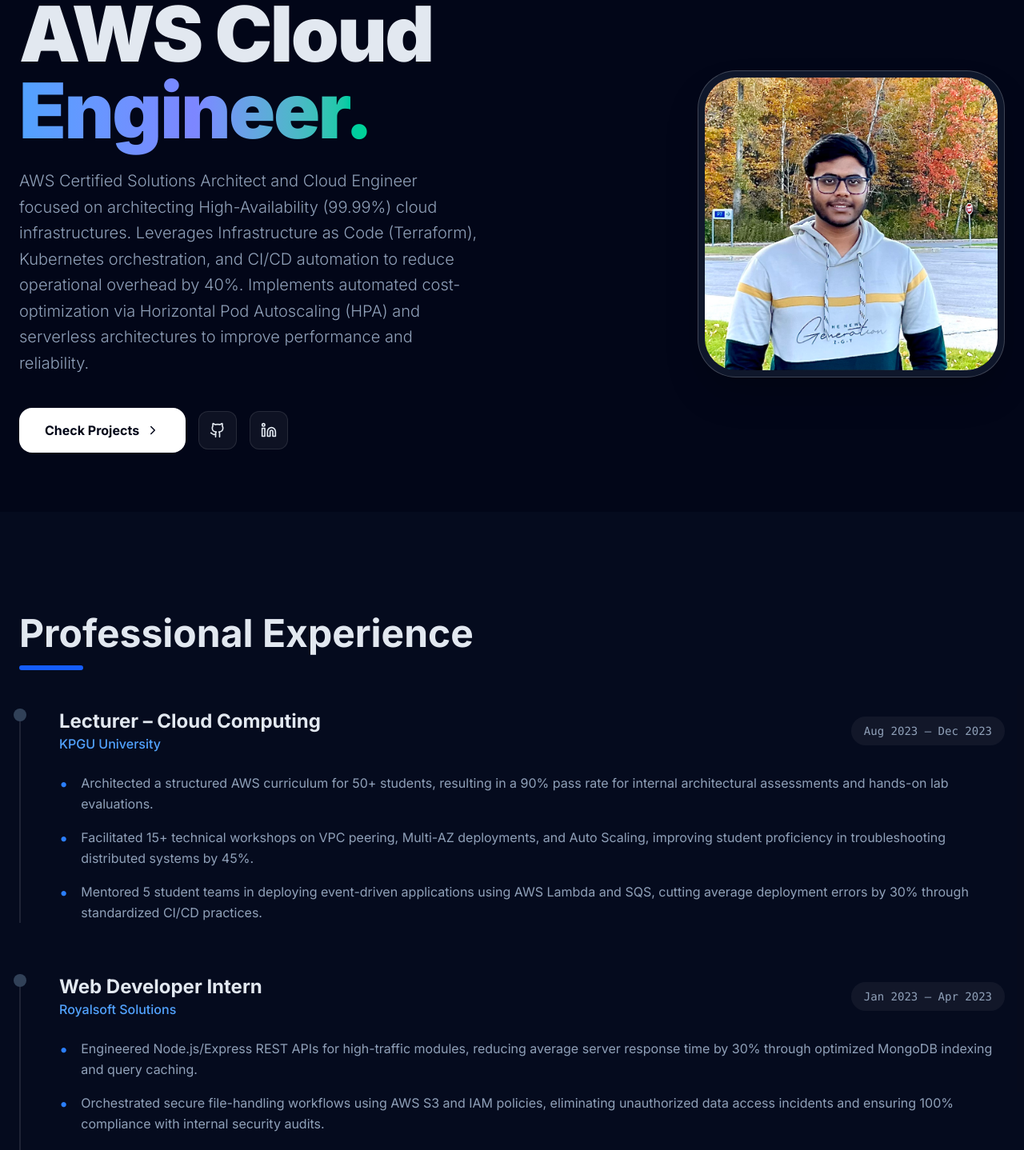
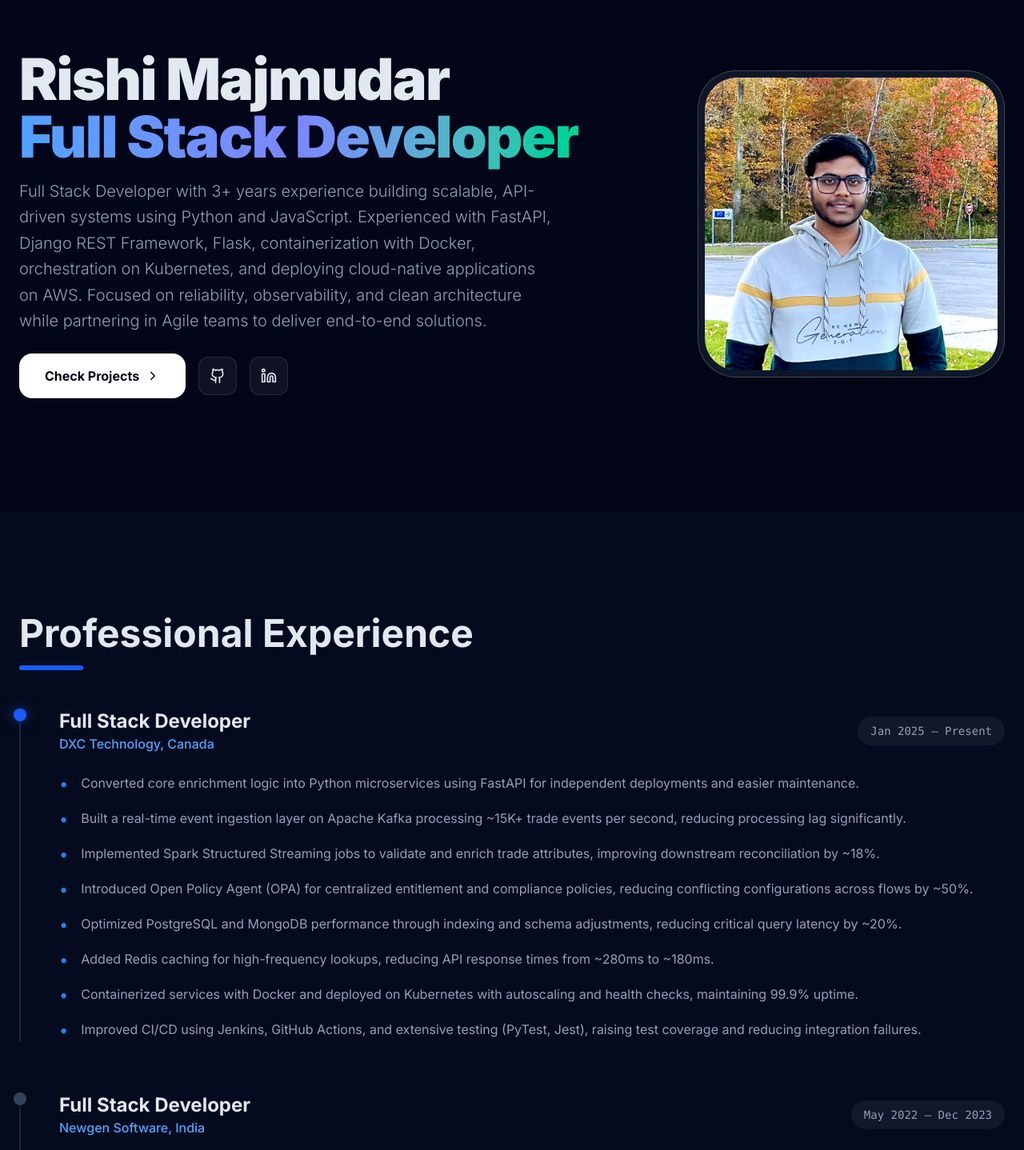
Before and after one commit to Rishi-Cs-ms/rishimajmudar.me, a React (Vite) app: page / in a window 1280 px wide. Shown: the part 160-1598 px from the top of the page at 80% size. Built offline with nearby package versions, Linux system fonts and the light colour scheme.

Commit message:
Added cloud architecture update

```diff
--- a/src/App.jsx
+++ b/src/App.jsx
@@ -5,6 +5,7 @@ import {
   Terminal,
   Code2,
   Mail,
+  Phone,
   Github,
   Linkedin,
   Download,
@@ -139,14 +140,15 @@ const Hero = () => (
         transition={{ duration: 0.8 }}
         className="flex-1 text-center md:text-left"
       >
-        <h1 className="text-6xl lg:text-8xl font-black mb-6 tracking-tight">
-          AWS Cloud <br />
+        <h1 className="text-5xl md:text-6xl lg:text-7xl font-black mb-4 tracking-tight">
+          Rishi Majmudar
+          <br />
           <span className="text-transparent bg-clip-text bg-gradient-to-r from-blue-400 via-indigo-400 to-emerald-400">
-            Engineer.
+            Full Stack Developer
           </span>
         </h1>
-        <p className="text-xl text-slate-400 font-light leading-relaxed max-w-xl mb-10">
-          AWS Certified Solutions Architect and Cloud Engineer focused on architecting High-Availability (99.99%) cloud infrastructures. Leverages Infrastructure as Code (Terraform), Kubernetes orchestration, and CI/CD automation to reduce operational overhead by 40%. Implements automated cost-optimization via Horizontal Pod Autoscaling (HPA) and serverless architectures to improve performance and reliability.
+        <p className="text-lg md:text-xl text-slate-400 font-light leading-relaxed max-w-2xl mb-6">
+          Full Stack Developer with 3+ years experience building scalable, API-driven systems using Python and JavaScript. Experienced with FastAPI, Django REST Framework, Flask, containerization with Docker, orchestration on Kubernetes, and deploying cloud-native applications on AWS. Focused on reliability, observability, and clean architecture while partnering in Agile teams to deliver end-to-end solutions.
         </p>
         <div className="flex flex-col sm:flex-row items-center gap-4 justify-center md:justify-start">
           <a href="#projects" className="px-8 py-4 bg-white text-slate-950 rounded-2xl font-bold hover:scale-105 transition-all flex items-center gap-2 group">
@@ -299,25 +301,45 @@ const Certifications = () => {
 const Skills = () => {
   const categories = [
     {
-      title: 'Cloud & Security',
-      icon: <Cloud />,
-      skills: ['EC2', 'VPC', 'S3', 'RDS', 'Lambda', 'API Gateway', 'CloudFront', 'WAF', 'EKS', 'IAM', 'KMS', 'Cognito']
+      title: 'Programming Languages',
+      icon: <Code2 />,
+      skills: ['Python', 'JavaScript (ES6+)', 'TypeScript', 'SQL']
     },
     {
-      title: 'Infrastructure & Containers',
+      title: 'Backend Frameworks',
       icon: <Server />,
-      skills: ['Terraform (Modules, State Management)', 'Docker', 'Kubernetes', 'Helm', 'HPA', 'RBAC']
+      skills: ['Django', 'Django REST Framework', 'FastAPI', 'Flask', 'Celery', 'SQLAlchemy', 'Node.js']
     },
     {
-      title: 'CI/CD & Automation',
-      icon: <Terminal />,
-      skills: ['GitHub Actions', 'Bash Scripting', 'Python (Boto3)', 'Node.js', 'RESTful API Design']
+      title: 'Frontend & UI',
+      icon: <Cloud />,
+      skills: ['React.js', 'Redux Toolkit', 'Next.js', 'Tailwind CSS', 'Bootstrap', 'HTML5', 'CSS3']
     },
     {
-      title: 'Monitoring & Tools',
+      title: 'Databases & Storage',
+      icon: <MapPin />,
+      skills: ['PostgreSQL', 'MySQL', 'MongoDB', 'Redis', 'DynamoDB']
+    },
+    {
+      title: 'Cloud & DevOps',
       icon: <Zap />,
-      skills: ['CloudWatch', 'Prometheus (basic)', 'Git', 'Agile/Scrum', 'JIRA', 'Linux Administration']
+      skills: ['AWS (S3, Lambda, EC2, RDS, CloudFront)', 'Docker', 'Kubernetes', 'Terraform', 'GitHub Actions']
     },
+    {
+      title: 'Testing & QA',
+      icon: <Terminal />,
+      skills: ['PyTest', 'UnitTest', 'Jest', 'Postman', 'Selenium', 'Swagger/OpenAPI']
+    },
+    {
+      title: 'Messaging & Streaming',
+      icon: <Cloud />,
+      skills: ['RabbitMQ', 'Kafka', 'Redis Streams', 'ELK Stack']
+    },
+    {
+      title: 'AI & ML',
+      icon: <Zap />,
+      skills: ['OpenAI / LLMs', 'LangChain', 'RAG', 'TensorFlow', 'Scikit-learn']
+    }
   ];
 
 
@@ -447,24 +469,32 @@ const Projects = () => {
 const Experience = () => {
   const experiences = [
     {
-      title: "Lecturer – Cloud Computing",
-      company: "KPGU University",
-      period: "Aug 2023 – Dec 2023",
+      title: "Full Stack Developer",
+      company: "DXC Technology, Canada",
+      period: "Jan 2025 – Present",
       points: [
-        "Architected a structured AWS curriculum for 50+ students, resulting in a 90% pass rate for internal architectural assessments and hands-on lab evaluations.",
-        "Facilitated 15+ technical workshops on VPC peering, Multi-AZ deployments, and Auto Scaling, improving student proficiency in troubleshooting distributed systems by 45%.",
-        "Mentored 5 student teams in deploying event-driven applications using AWS Lambda and SQS, cutting average deployment errors by 30% through standardized CI/CD practices."
+        "Converted core enrichment logic into Python microservices using FastAPI for independent deployments and easier maintenance.",
+        "Built a real-time event ingestion layer on Apache Kafka processing ~15K+ trade events per second, reducing processing lag significantly.",
+        "Implemented Spark Structured Streaming jobs to validate and enrich trade attributes, improving downstream reconciliation by ~18%.",
+        "Introduced Open Policy Agent (OPA) for centralized entitlement and compliance policies, reducing conflicting configurations across flows by ~50%.",
+        "Optimized PostgreSQL and MongoDB performance through indexing and schema adjustments, reducing critical query latency by ~20%.",
+        "Added Redis caching for high-frequency lookups, reducing API response times from ~280ms to ~180ms.",
+        "Containerized services with Docker and deployed on Kubernetes with autoscaling and health checks, maintaining 99.9% uptime.",
+        "Improved CI/CD using Jenkins, GitHub Actions, and extensive testing (PyTest, Jest), raising test coverage and reducing integration failures."
       ],
-      current: false
+      current: true
     },
     {
-      title: "Web Developer Intern",
-      company: "Royalsoft Solutions",
-      period: "Jan 2023 – Apr 2023",
+      title: "Full Stack Developer",
+      company: "Newgen Software, India",
+      period: "May 2022 – Dec 2023",
       points: [
-        "Engineered Node.js/Express REST APIs for high-traffic modules, reducing average server response time by 30% through optimized MongoDB indexing and query caching.",
-        "Orchestrated secure file-handling workflows using AWS S3 and IAM policies, eliminating unauthorized data access incidents and ensuring 100% compliance with internal security audits.",
-        "Collaborated with senior engineers to resolve 20+ critical production bugs, increasing platform stability and reducing weekly downtime by 12%."
+        "Rebuilt legacy workflows into Python microservices using FastAPI and Django REST, simplifying maintenance and reducing inter-module coupling.",
+        "Implemented Kafka event streams to ensure data consistency across modules and cut manual reconciliation by ~30%.",
+        "Improved PostgreSQL performance with query tuning and indexing, halving report generation times.",
+        "Redesigned officer-facing UI with React and TypeScript, reducing average lookup times by 15–20%.",
+        "Integrated OAuth2 and Keycloak for role-based access control securing sensitive modules.",
+        "Built a configuration-driven rules engine enabling policy changes without code releases, reducing change cycles from weeks to days."
       ],
       current: false
     }
@@ -520,7 +550,7 @@ const Contact = () => {
                 </div>
                 <div>
                   <p className="text-xs font-bold text-slate-500 uppercase tracking-widest mb-1">Email</p>
-                  <p className="text-xl font-medium">rishimajmudar96@gmail.com</p>
+                  <p className="text-xl font-medium">rishimajmudar25@gmail.com</p>
                 </div>
               </div>
 
@@ -582,7 +612,8 @@ const App = () => {
             {[
               { Icon: Github, href: 'https://github.com/Rishi-Cs-ms' },
               { Icon: Linkedin, href: 'https://www.linkedin.com/in/rishimajmudar/' },
-              { Icon: Mail, href: 'mailto:rishimajmudar96@gmail.com' }
+              { Icon: Mail, href: 'mailto:rishimajmudar25@gmail.com' },
+              { Icon: Phone, href: 'tel:+17538812552' }
             ].map(({ Icon, href }, i) => (
               <motion.a
                 key={i}
```
